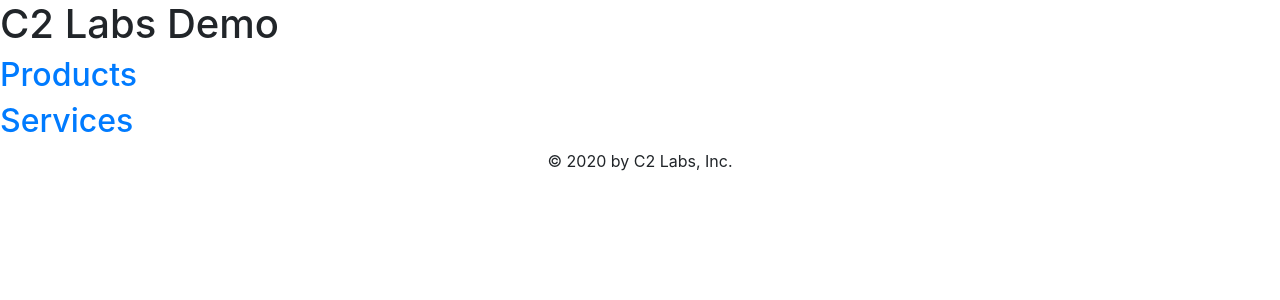
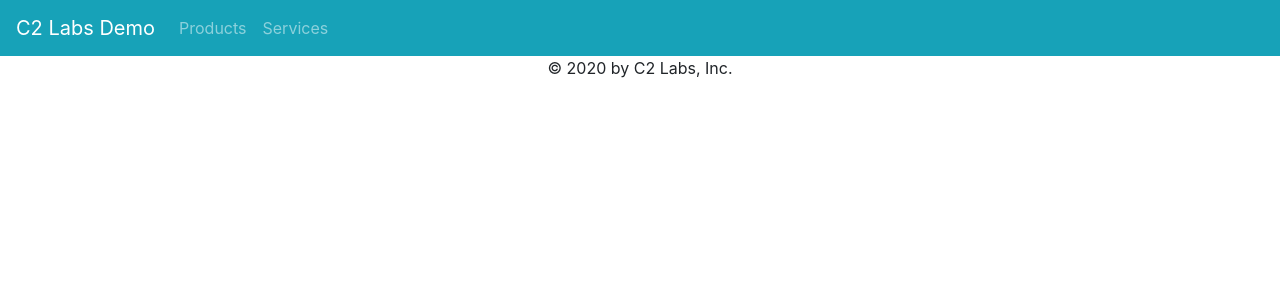
Before and after one commit to julietteeasley/c2-labs-demo, an Angular app: page / in a window 1280 px wide. Shown: the top 300 px of the page. Built offline with nearby package versions, Linux system fonts and the light colour scheme.

Commit message:
Add navbar and theme

```diff
--- a/src/app/header/header.component.html
+++ b/src/app/header/header.component.html
@@ -1,5 +1,18 @@
 <header>
-  <h1>{{title}}</h1>
-  <h2><a href="/products">Products</a></h2>
-    <h2><a href="/services">Services</a></h2>
+<nav class="navbar navbar-expand-lg navbar-dark bg-info">
+  <a class="navbar-brand" href="https://www.c2labs.com">C2 Labs Demo</a>
+  <button class="navbar-toggler" type="button" data-toggle="collapse" data-target="#navbarNav" aria-controls="navbarNav" aria-expanded="false" aria-label="Toggle navigation">
+    <span class="navbar-toggler-icon"></span>
+  </button>
+  <div class="collapse navbar-collapse" id="navbarNav">
+    <ul class="navbar-nav">
+      <li class="nav-item">
+        <a class="nav-link" href="/products">Products <span class="sr-only">(current)</span></a>
+      </li>
+      <li class="nav-item">
+        <a class="nav-link" href="/services">Services</a>
+      </li>
+    </ul>
+  </div>
+</nav>
 </header>
```
